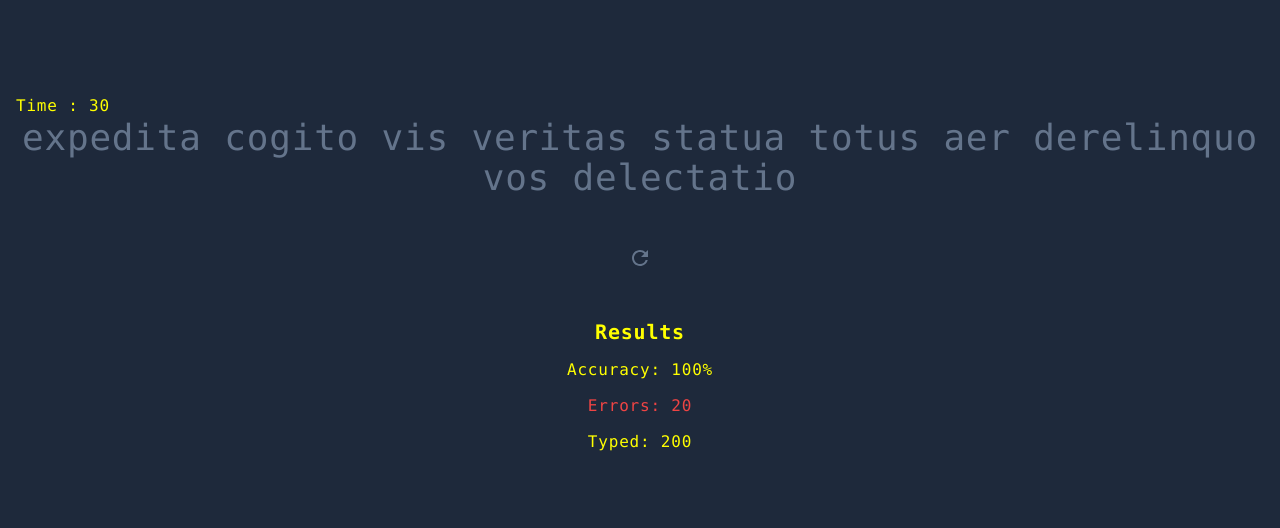
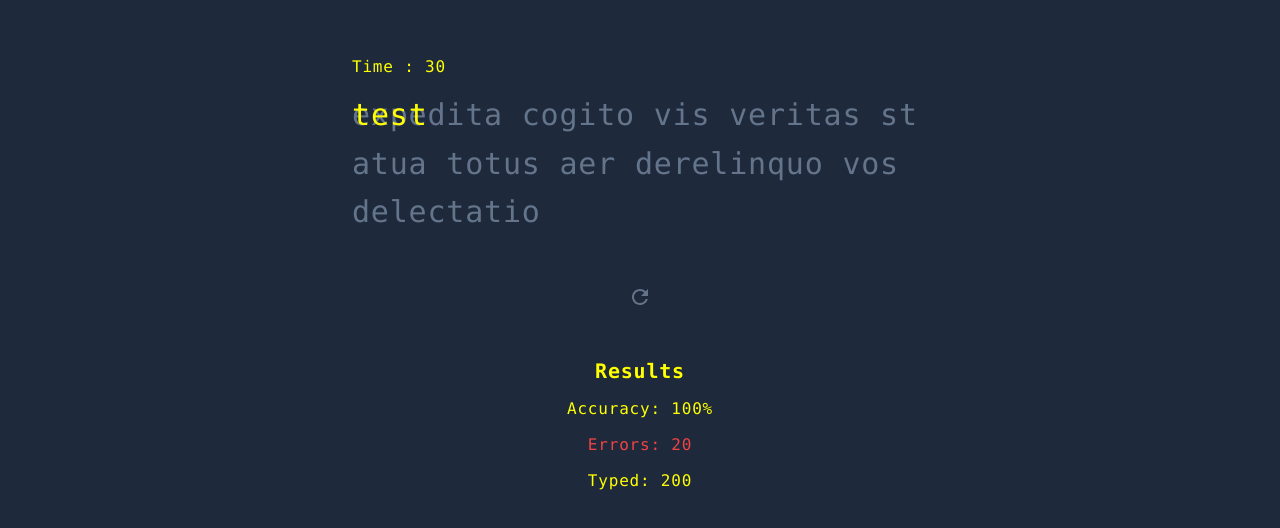
Before and after one commit to Hrithik0112/Velocity-XD, a React (Vite) app: page / in a window 1280 px wide. Shown: the part 126-654 px from the top of the page. Built offline with nearby package versions, Linux system fonts and the light colour scheme.

Commit message:
added userinput component

```diff
--- a/src/App.tsx
+++ b/src/App.tsx
@@ -1,6 +1,7 @@
 import { faker } from "@faker-js/faker";
 import RestartButton from "./components/RestartButton";
 import Results from "./components/Results";
+import UserTypings from "./components/UserTypings";
 
 const words = faker.lorem.words(10);
 
@@ -8,15 +9,24 @@ function App() {
   return (
     <>
       <CountdownTimer timeleft={30} />
-      <GenarateRandomWords words={words} />
+      <WordsContainer>
+        <GenarateRandomWords words={words} />
+        <UserTypings className="absolute inset-0" userInput={"test"} />
+      </WordsContainer>
       <RestartButton className={"mx-auto mt-10 text-slate-500"} onRestart={() => null} />
       <Results className="mt-10" accuracyPercentage={100} errors={20} total={200} />
     </>
   );
 }
 
+const WordsContainer = ({ children }: { children: React.ReactNode }) => {
+  return (
+    <div className="relative text-3xl max-w-xl leading-relaxed break-all mt-3">{children}</div>
+  );
+};
+
 const GenarateRandomWords = ({ words }: { words: string }) => {
-  return <div className="text-4xl text-center text-slate-500">{words}</div>;
+  return <div className=" text-slate-500">{words}</div>;
 };
 
 const CountdownTimer = ({ timeleft }: { timeleft: number }) => {
--- /dev/null
+++ b/src/components/UserTypings.tsx
@@ -0,0 +1,17 @@
+const UserTypings = ({ userInput, className = "" }: { userInput: string; className?: string }) => {
+  const typedCharacters = userInput.split("");
+
+  return (
+    <div className={className}>
+      {typedCharacters.map((char, index) => (
+        <Character key={`${char}_${index}`} char={char} />
+      ))}
+    </div>
+  );
+};
+
+const Character = ({ char }: { char: string }) => {
+  return <span className="text-primary">{char}</span>;
+};
+
+export default UserTypings;
```
